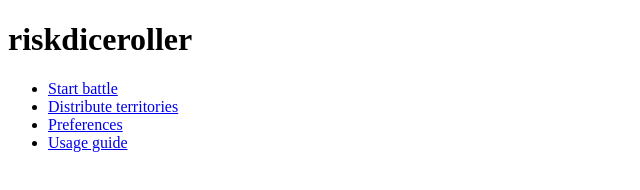
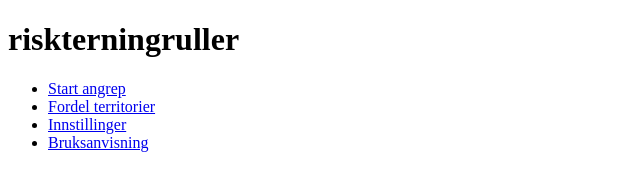
Before and after one commit to sigurdo/riskdiceroller, a website: page src/site/index.html in a window 1280 px wide. Shown: the whole page, without its empty margins (0-640 px from the left). Drawn offline with nearby package versions, Linux system fonts and the light colour scheme.

Commit message:
Started implementing language
- Basic way of using handlebars to easily determine language
- Found a successful way of precaching handlebars.js as well

```diff
--- a/config/workbox-config.js
+++ b/config/workbox-config.js
@@ -1,8 +1,8 @@
 module.exports = {
   "globDirectory": "dist/",
   "globPatterns": [
-    "**/*.html"
+    "**/*.{html,js}"
   ],
-  "swSrc": "src/sw/src-sw.js",
-  "swDest": "dist/sw.js"
+  "swDest": "dist/sw.js",
+  "swSrc": "src/sw/src-sw.js"
 };
--- a/src/site/index.html
+++ b/src/site/index.html
@@ -1,17 +1,23 @@
 <!DOCTYPE html>
 <html>
 <head>
-    <title> riskdiceroller </title>
+    <meta charset="utf-8">
+    <title> {{riskdiceroller}} </title>
 </head>
 <body>
     <script type="text/javascript"> const rootpath = (relpath) => `${relpath}`; </script>
     <script type="text/javascript" src="scripts/install-sw.js"></script>
-    <h1> riskdiceroller </h1>
-    <ul>
-        <li><a href="battle/"> Start battle </a></li>
-        <li><a href="territories/"> Distribute territories </a></li>
-        <li><a href="settings/"> Preferences </a></li>
-        <li><a href="tutorial/"> Usage guide </a></li>
-    </ul>
+    <div id="content" style="display: none;">
+        <h1> {{riskdiceroller}} </h1>
+        <ul>
+            <li><a href="battle/"> {{Start_battle}} </a></li>
+            <li><a href="territories/"> {{Distribute_territories}} </a></li>
+            <li><a href="settings/"> {{Preferences}} </a></li>
+            <li><a href="tutorial/"> {{Usage_guide}} </a></li>
+        </ul>
+    </div>
+
+    <script src="handlebars.js"></script>
+    <script src="scripts/apply_language.js"></script>
 </body>
 </html>
--- /dev/null
+++ b/src/site/scripts/apply_language.js
@@ -0,0 +1,19 @@
+const contentEl = document.querySelector('#content');
+const titleEl = document.querySelector('title');
+/**/ const language = {
+    riskdiceroller: "riskterningruller",
+    Start_battle: "Start angrep",
+    Distribute_territories: "Fordel territorier",
+    Preferences: "Innstillinger",
+    Usage_guide: "Bruksanvisning"
+};/**/
+/* const language = {
+    riskdiceroller: "riskdiceroller",
+    Start_battle: "Start battle",
+    Distribute_territories: "Distribute territories",
+    Preferences: "Preferences",
+    Usage_guide: "Usage guide"
+};*/
+contentEl.innerHTML = Handlebars.compile(contentEl.innerHTML)(language);
+contentEl.style.display = 'block';
+titleEl.innerHTML = Handlebars.compile(titleEl.innerHTML)(language);
```
Also changed, not shown: scripts/build-sw.js (+27 -2 lines).
